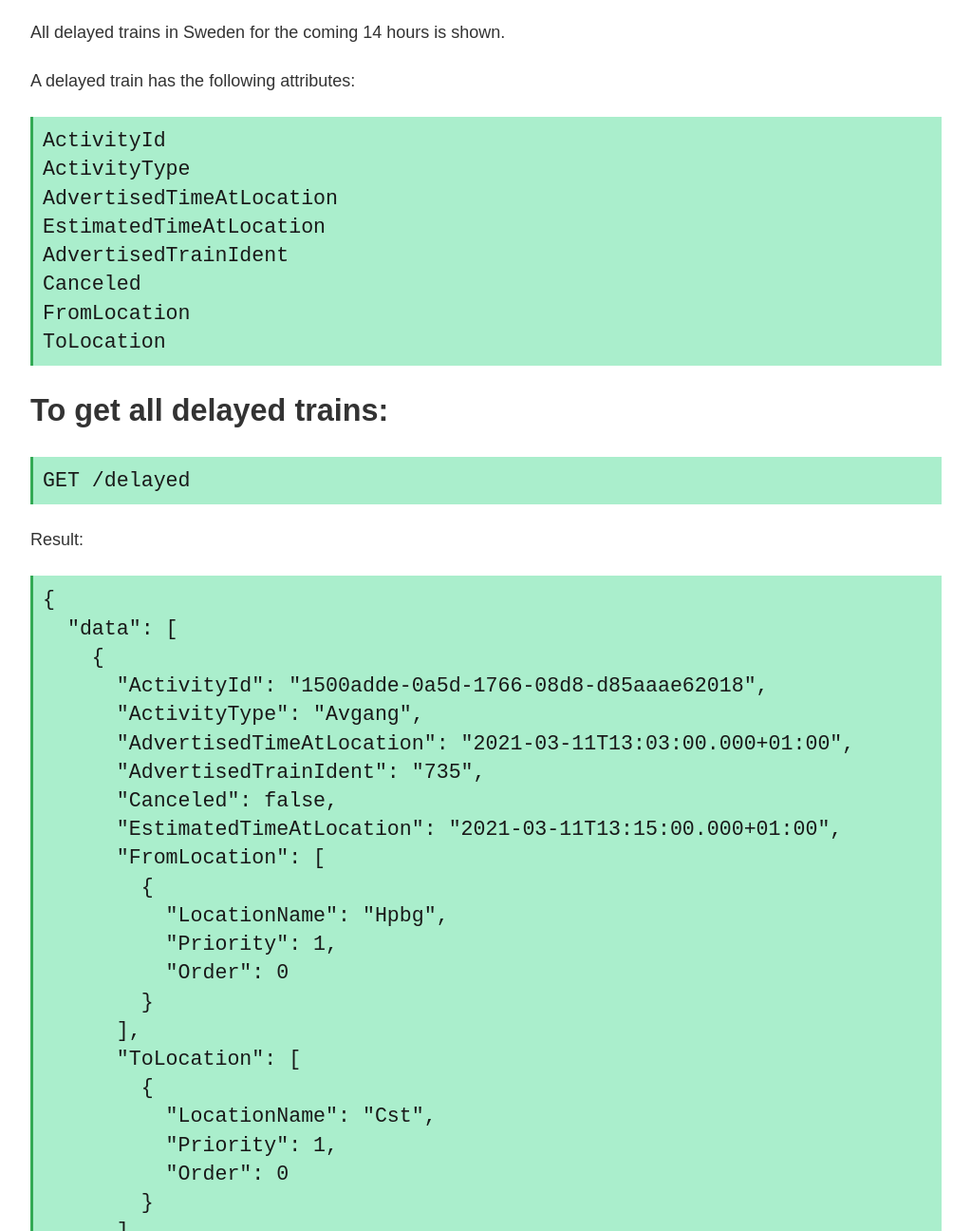
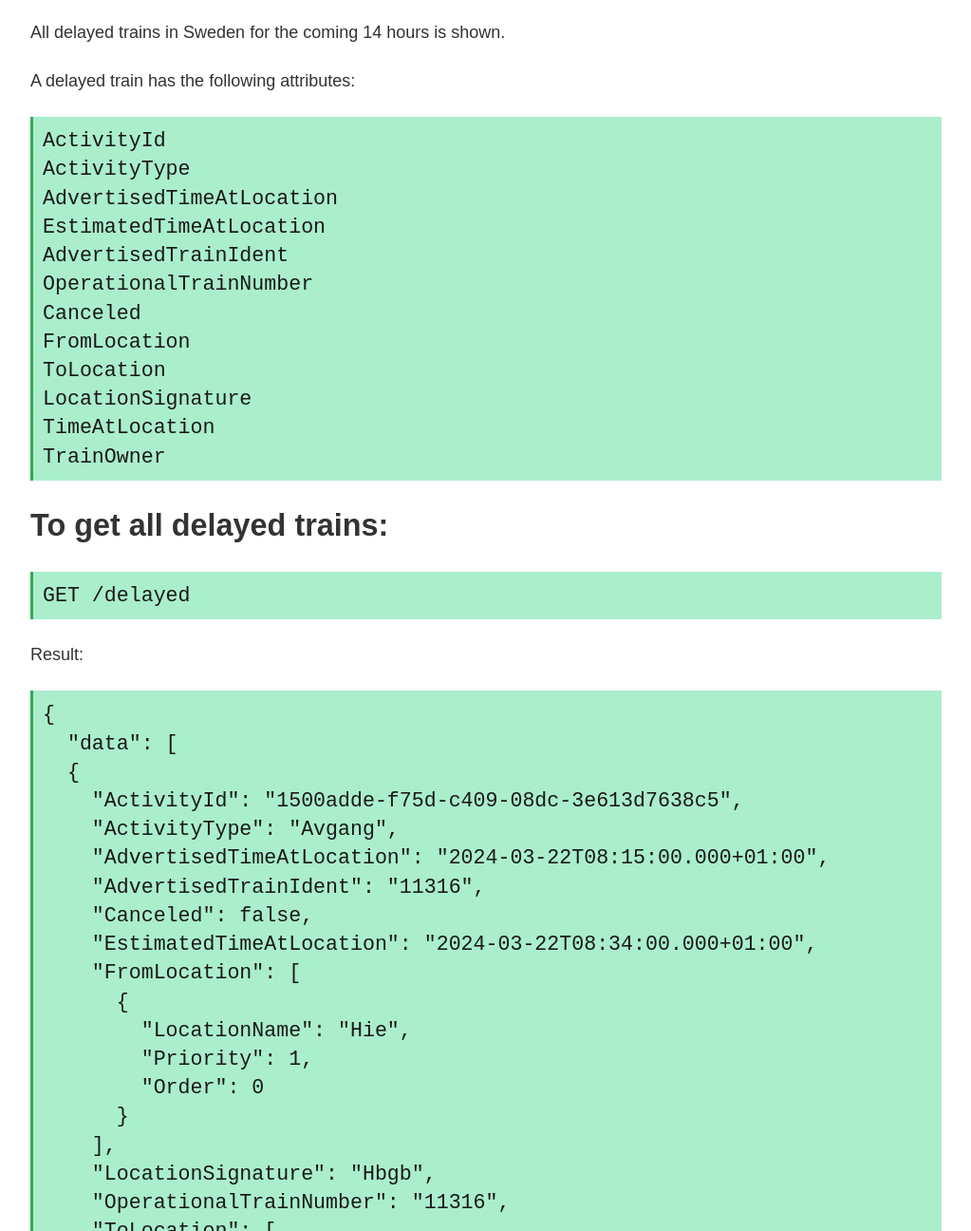
Before and after one commit to emilfolino/trafik-proxy, a website: page documentation.html in a window 1280 px wide. Shown: the part 5844-7140 px from the top of the page at 95% size, without its empty margins (128-1151 px from the left). Drawn offline with Linux system fonts and the light colour scheme.

Commit message:
Added more fields delayed route

```diff
--- a/documentation.html
+++ b/documentation.html
@@ -219,9 +219,13 @@ ActivityType
 AdvertisedTimeAtLocation
 EstimatedTimeAtLocation
 AdvertisedTrainIdent
+OperationalTrainNumber
 Canceled
 FromLocation
-ToLocation</pre>
+ToLocation
+LocationSignature
+TimeAtLocation
+TrainOwner</pre>
 
     <h3>To get all delayed trains:</h3>
     <pre class="lager">GET /delayed</pre>
@@ -229,48 +233,54 @@ ToLocation</pre>
     <pre class="lager">{
   "data": [
   {
-      "ActivityId": "1500adde-0a5d-1766-08d8-d85aaae62018",
+    "ActivityId": "1500adde-f75d-c409-08dc-3e613d7638c5",
     "ActivityType": "Avgang",
-      "AdvertisedTimeAtLocation": "2021-03-11T13:03:00.000+01:00",
-      "AdvertisedTrainIdent": "735",
+    "AdvertisedTimeAtLocation": "2024-03-22T08:15:00.000+01:00",
+    "AdvertisedTrainIdent": "11316",
     "Canceled": false,
-      "EstimatedTimeAtLocation": "2021-03-11T13:15:00.000+01:00",
+    "EstimatedTimeAtLocation": "2024-03-22T08:34:00.000+01:00",
     "FromLocation": [
       {
-          "LocationName": "Hpbg",
+        "LocationName": "Hie",
         "Priority": 1,
         "Order": 0
       }
     ],
+    "LocationSignature": "Hbgb",
+    "OperationalTrainNumber": "11316",
     "ToLocation": [
       {
-          "LocationName": "Cst",
-          "Priority": 1,
-          "Order": 0
-        }
-      ]
-    },
-    {
-      "ActivityId": "1500adde-0a5d-1766-08d8-d85a927d1a39",
-      "ActivityType": "Avgang",
-      "AdvertisedTimeAtLocation": "2021-03-11T13:07:00.000+01:00",
-      "AdvertisedTrainIdent": "233",
-      "Canceled": true,
-      "EstimatedTimeAtLocation": "2021-03-11T13:44:00.000+01:00",
-      "FromLocation": [
-        {
-          "LocationName": "Cst",
+        "LocationName": "Hb",
         "Priority": 1,
         "Order": 0
       }
     ],
-      "ToLocation": [
+    "TrainOwner": "Ö-TÅG"
+  },
   {
-          "LocationName": "Nr",
+    "ActivityId": "1500adde-f75d-c409-08dc-3e6165572e33",
+    "ActivityType": "Avgang",
+    "AdvertisedTimeAtLocation": "2024-03-22T08:15:00.000+01:00",
+    "AdvertisedTrainIdent": "1707",
+    "Canceled": false,
+    "EstimatedTimeAtLocation": "2024-03-22T08:33:00.000+01:00",
+    "FromLocation": [
+      {
+        "LocationName": "Hb",
         "Priority": 1,
         "Order": 0
       }
-      ]
+    ],
+    "LocationSignature": "Ög",
+    "OperationalTrainNumber": "1707",
+    "ToLocation": [
+      {
+        "LocationName": "Trg",
+        "Priority": 1,
+        "Order": 0
+      }
+    ],
+    "TrainOwner": "SKANE"
   },
 ....
 </pre>
--- a/queries.js
+++ b/queries.js
@@ -52,7 +52,7 @@ const queries = {
     delayed: {
         query: `<REQUEST>
           <LOGIN authenticationkey="${config["API_KEY"]}" />
-          <QUERY objecttype="TrainAnnouncement" orderby='AdvertisedTimeAtLocation' schemaversion="1.6">
+          <QUERY objecttype="TrainAnnouncement" orderby='AdvertisedTimeAtLocation' schemaversion="1.9">
                 <FILTER>
                 <AND>
                     <EQ name="ActivityType" value="Avgang" />
@@ -68,9 +68,13 @@ const queries = {
                 <INCLUDE>AdvertisedTimeAtLocation</INCLUDE>
                 <INCLUDE>EstimatedTimeAtLocation</INCLUDE>
                 <INCLUDE>AdvertisedTrainIdent</INCLUDE>
+                <INCLUDE>OperationalTrainNumber</INCLUDE>
                 <INCLUDE>Canceled</INCLUDE>
                 <INCLUDE>FromLocation</INCLUDE>
                 <INCLUDE>ToLocation</INCLUDE>
+                <INCLUDE>LocationSignature</INCLUDE>
+                <INCLUDE>TimeAtLocation</INCLUDE>
+                <INCLUDE>TrainOwner</INCLUDE>
           </QUERY>
     </REQUEST>`,
         dataContainer: "TrainAnnouncement",
```
Also changed, not shown: app.js (+9 -1 lines), delayed.js (+11 -12 lines). Lines whose indentation alone changed are shown as unchanged.
